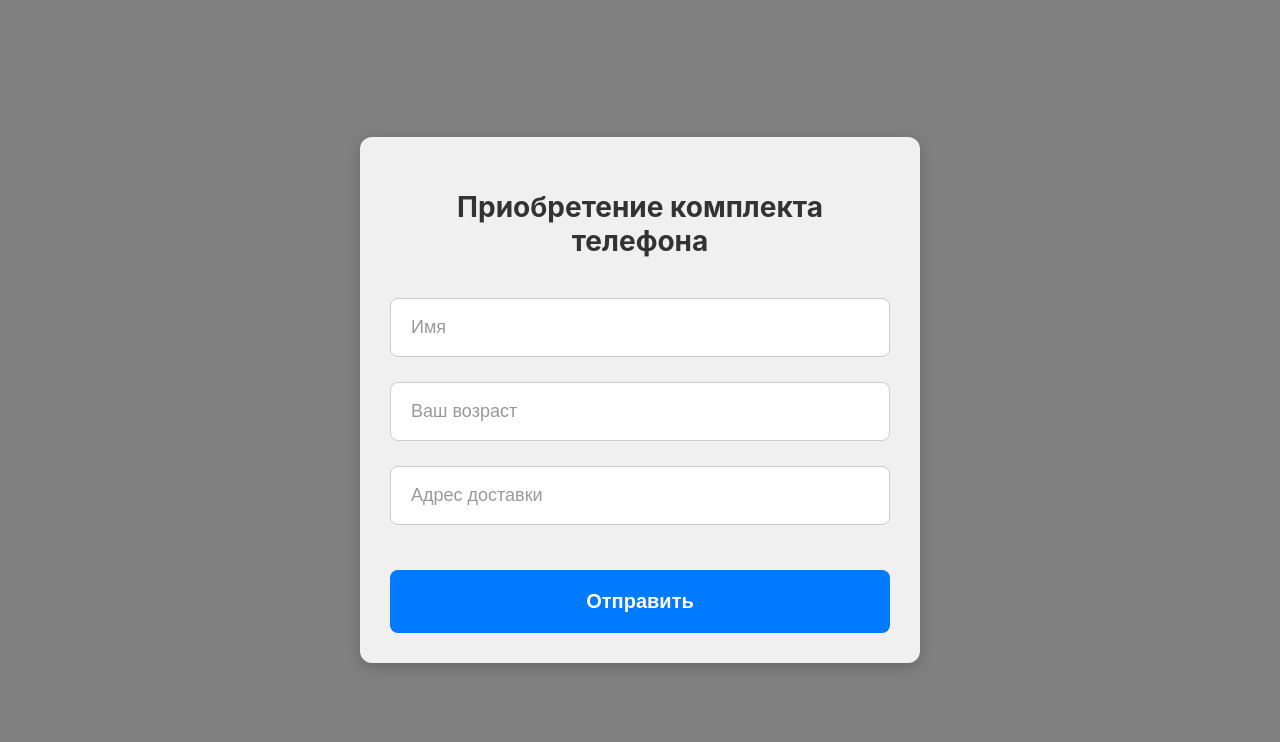
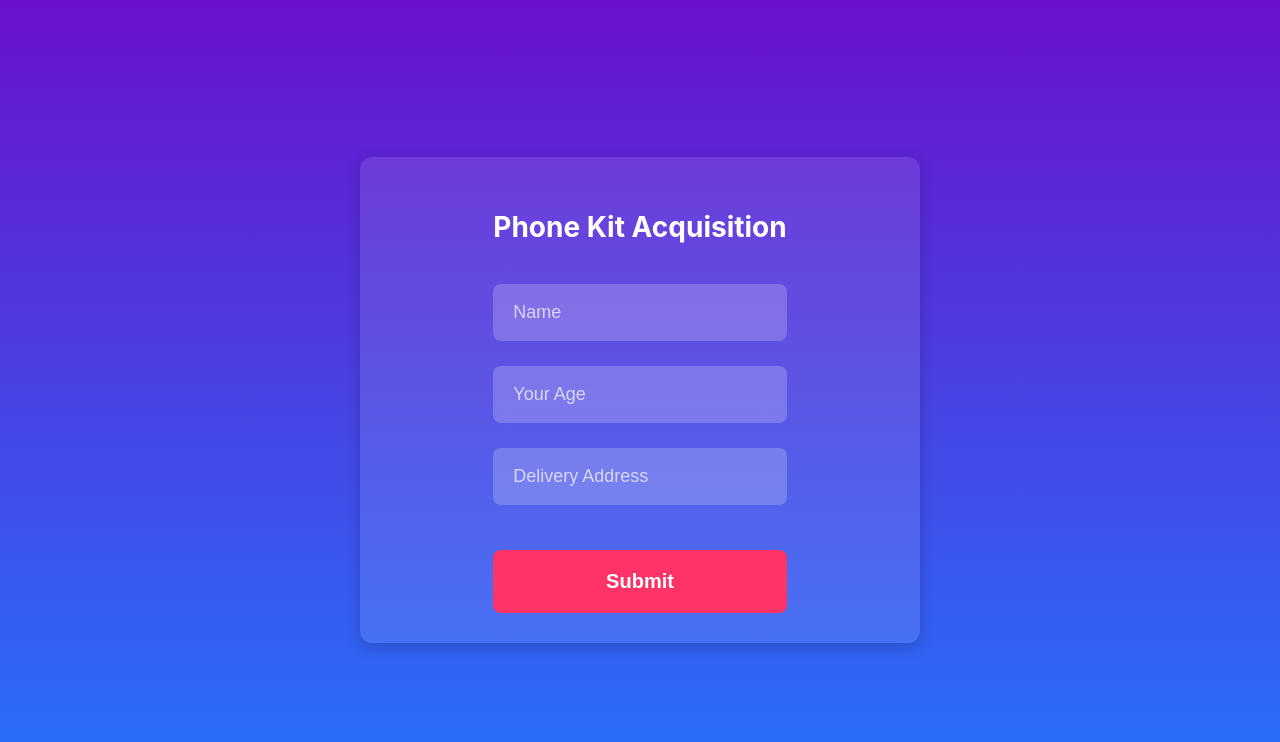
Before and after one commit to vladyslavk-del/iphone-del, a plain HTML site: page index.html in a window 1280 px wide. Drawn offline with Linux system fonts and the light colour scheme.

Commit message:
Update index.html

```diff
--- a/index.html
+++ b/index.html
@@ -1,28 +1,29 @@
 <!DOCTYPE html>
-<html lang="ru">
+<html lang="en">
 <head>
     <meta charset="UTF-8">
     <meta name="viewport" content="width=device-width, initial-scale=1.0">
-    <title>Доставка iPhone</title>
+    <title>iPhone Delivery</title>
     <style>
         body {
             display: flex;
             justify-content: center;
             align-items: center;
             min-height: 100vh;
-            background-color: #808080; /* Серый фон */
+            background: linear-gradient(180deg, #6a11cb 0%, #2575fc 100%);
             font-family: -apple-system, BlinkMacSystemFont, "Segoe UI", Roboto, Helvetica, Arial, sans-serif;
             margin: 0;
             padding: 20px;
             box-sizing: border-box;
             overflow: hidden;
+            color: #fff;
         }
 
         .container {
             width: 100%;
             max-width: 500px;
             padding: 30px;
-            background-color: #f0f0f0;
+            background-color: rgba(255, 255, 255, 0.1);
             border-radius: 12px;
             box-shadow: 0 4px 15px rgba(0, 0, 0, 0.2);
             display: flex;
@@ -37,7 +38,7 @@
             font-weight: 700;
             margin-bottom: 40px;
             text-align: center;
-            color: #333;
+            color: #fff;
         }
 
         .input-group {
@@ -48,30 +49,25 @@
         .input-field {
             width: 100%;
             padding: 18px 20px;
-            background-color: #fff;
-            border: 1px solid #ccc;
+            background-color: rgba(255, 255, 255, 0.2);
+            border: none;
             border-radius: 8px;
-            color: #333;
+            color: #fff;
             font-size: 18px;
             font-weight: 500;
             box-sizing: border-box;
             outline: none;
-            transition: border-color 0.2s;
-        }
-
-        .input-field:focus {
-            border-color: #007aff;
         }
 
         .input-field::placeholder {
-            color: #999;
+            color: rgba(255, 255, 255, 0.7);
             opacity: 1;
         }
 
         .submit-button {
             width: 100%;
             padding: 20px;
-            background-color: #007aff;
+            background-color: #ff3366;
             border: none;
             border-radius: 8px;
             color: #fff;
@@ -83,10 +79,10 @@
         }
 
         .submit-button:hover {
-            background-color: #005bb5;
+            background-color: #e6004c;
         }
 
-        /* Стили для экрана подтверждения */
+        /* Styles for the confirmation screen */
         .confirmation-screen {
             display: none;
             flex-direction: column;
@@ -94,13 +90,13 @@
             align-items: center;
             text-align: center;
             padding: 20px;
-            color: #333;
+            color: #fff;
             z-index: 2;
         }
 
         .confirmation-screen h1 {
             font-size: 36px;
-            color: #34c759;
+            color: #fff;
             margin-bottom: 20px;
         }
 
@@ -114,6 +110,7 @@
             max-width: 80%;
             height: auto;
             margin: 20px 0;
+            z-index: 2; /* Place image on top of confetti */
         }
 
         /* Confetti animation */
@@ -143,27 +140,27 @@
 
 <div class="container">
     <div id="form-screen">
-        <h2>Приобретение комплекта телефона</h2>
+        <h2>Phone Kit Acquisition</h2>
 
         <div class="input-group">
-            <input type="text" id="name" class="input-field" placeholder="Имя">
+            <input type="text" id="name" class="input-field" placeholder="Name">
         </div>
 
         <div class="input-group">
-            <input type="text" id="age" class="input-field" placeholder="Ваш возраст">
+            <input type="text" id="age" class="input-field" placeholder="Your Age">
         </div>
 
         <div class="input-group">
-            <input type="text" id="address" class="input-field" placeholder="Адрес доставки">
+            <input type="text" id="address" class="input-field" placeholder="Delivery Address">
         </div>
 
-        <button class="submit-button" onclick="handleSubmit()">Отправить</button>
+        <button class="submit-button" onclick="handleSubmit()">Submit</button>
     </div>
 
     <div class="confirmation-screen" id="confirmation-screen">
-        <h1>Доставка подтверждена!</h1>
-        <p>Вы успешно получили свой **iPhone 17 Pro Max**!</p>
-        <img src="iPhone-17-Pro-Max-Template-PNG.png" alt="Apple iPhone 17 Pro Max">
+        <img src="https://i.imgur.com/8Q9j0rB.png" alt="Apple iPhone 17 Pro Max">
+        <h1 style="font-size: 32px; font-weight: 700; margin-top: 20px;">You got Apple iPhone 17 Pro Max in Bundle</h1>
+        <button class="submit-button" style="margin-top: 40px; background-color: #ff3366;">GET</button>
     </div>
 </div>
 
@@ -175,13 +172,13 @@
         const age = document.getElementById('age').value;
         const address = document.getElementById('address').value;
 
-        // Скрываем экран формы
+        // Hide the form screen
         formScreen.style.display = 'none';
 
-        // Показываем экран подтверждения
+        // Show the confirmation screen
         confirmationScreen.style.display = 'flex';
 
-        // Добавляем эффект конфетти
+        // Add confetti animation
         createConfetti();
     }
 
```
